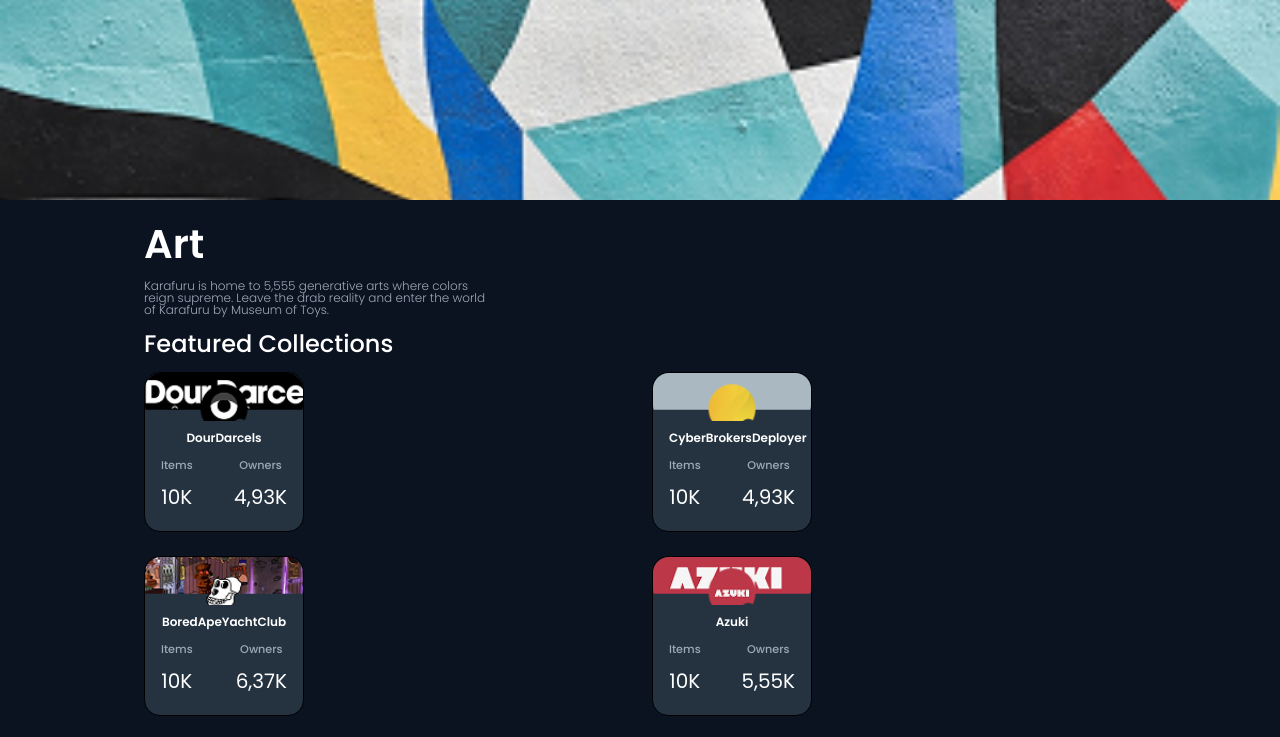
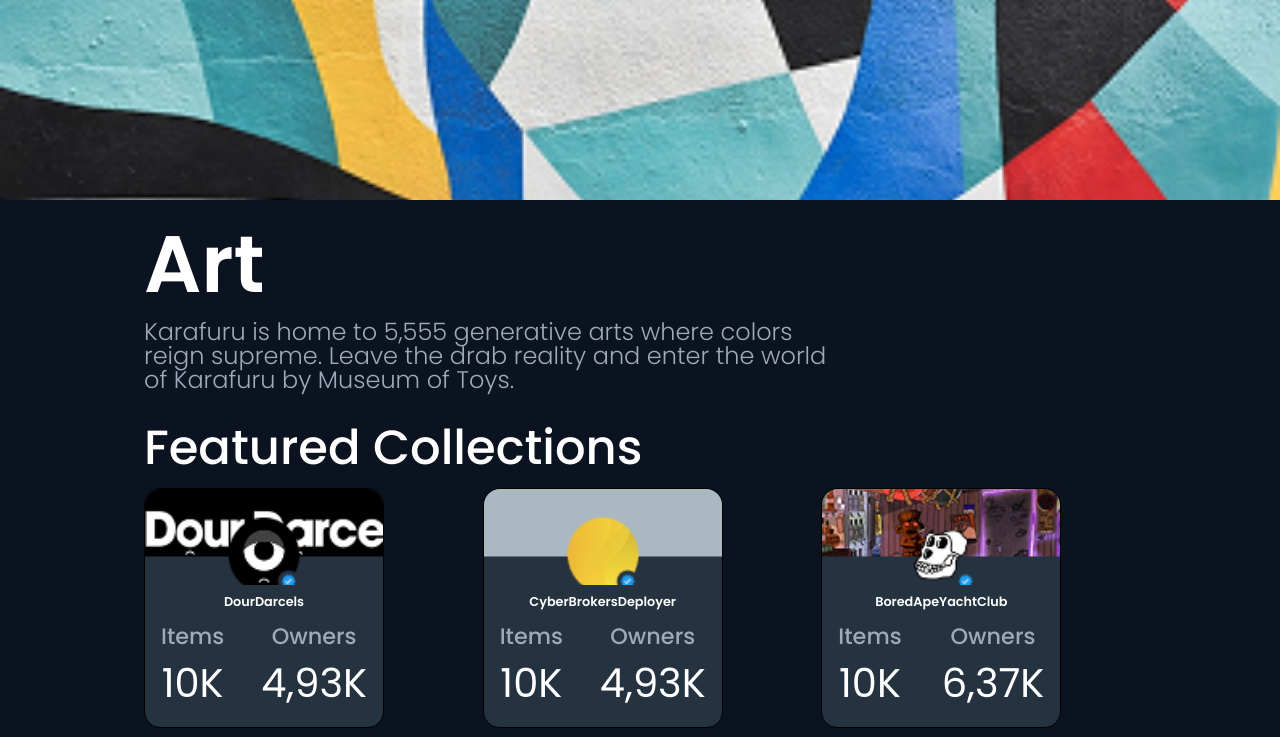
Before and after one commit to Dan973947/LP-Clone, a plain HTML site: page art.html in a window 1280 px wide. Shown: the top 737 px of the page. Drawn offline with Linux system fonts and the light colour scheme.

Commit message:
art-page RP end

```diff
--- a/art.css
+++ b/art.css
@@ -38,13 +38,13 @@ main {
 
 .art-section {
   height: auto;
-  margin-bottom: 1rem;
-  font-size: 0.75rem;
+  margin-bottom: 2rem;
+  font-size: clamp(0.75rem, 3vw, 1.5rem);
 }
 
 .art-section h1 {
   margin-bottom: 1rem;
-  font-size: 2.5rem;
+  font-size: clamp(2.5rem, 7vw, 5rem);
   font-weight: 600;
 }
 
@@ -59,7 +59,7 @@ main {
 
 .art-article h2 {
   margin-bottom: 1rem;
-  font-size: 1.5rem;
+  font-size: clamp(1.5rem, 5vw, 3rem);
   font-weight: 500;
 }
 
@@ -70,8 +70,8 @@ main {
 }
 
 .art-article article {
-  width: 10rem;
-  height: 10rem;
+  width: clamp(10rem, 22vw, 15rem);
+  height: clamp(10rem, 22vw, 15rem);
   background-color: #253341;
   border: 1px solid black;
   border-radius: 1rem;
@@ -79,25 +79,25 @@ main {
 
 .art-article img {
   width: 100%;
-  height: 3rem;
+  height: clamp(3rem, 10vw, 6rem);
   border-radius: 1rem;
   object-fit: cover;
 }
 
 .article-content {
-  height: 7rem;
+  height: clamp(7rem, 20vw, 14rem);
   padding: 0.5rem 1rem;
 }
 
 .article-content h1 {
   margin-bottom: 1rem;
   text-align: center;
-  font-size: 0.75rem;
+  font-size: clamp(0.7rem, 1vw, 1rem);
   font-weight: 600;
 }
 
 .article-content h2 {
-  font-size: 0.7rem;
+  font-size: 0.75rem;
   font-weight: 500;
   color: #9FA9B7;
 }
@@ -147,3 +147,17 @@ footer {
   font-size: 1rem;
   color: white;
 }
+
+@media(min-width: 1024px) {
+  .article-content h2 {
+    font-size: 1.4rem;
+  }
+
+  .article-content span {
+    font-size: 2.5rem;
+  }
+
+  .art-article__box {
+    grid-template-columns: repeat(3, 1fr);
+  }
+}
```
